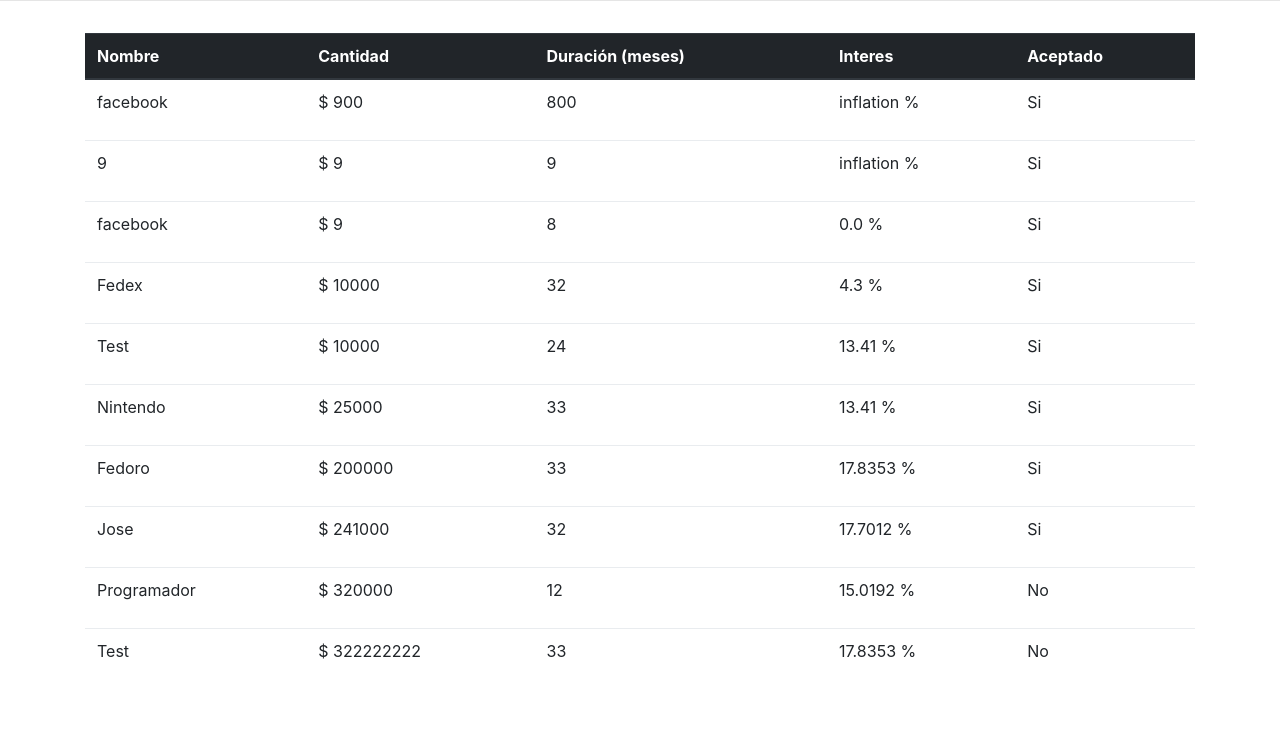
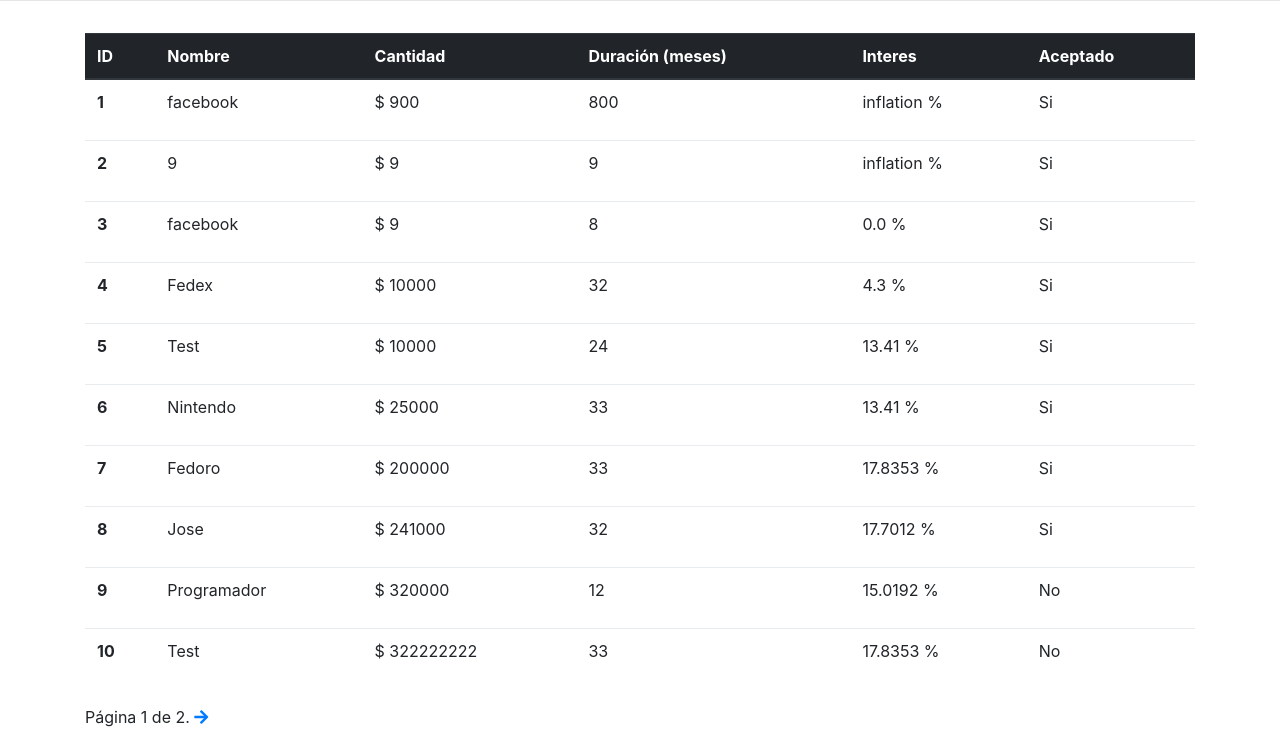
Before and after one commit to Barcena/My_Project, a Django app: page /home/api/ in a window 1280 px wide. Shown: the part 56-800 px from the top of the page. Run offline with Django 3.2, Linux system fonts and the light colour scheme; data comes from the database, SQL or seed files in the repository; both versions use the stored data as it was after the commit; some libraries are stand-ins or nearby versions.

Commit message:
Pagination a better design

```diff
--- a/home/templates/home/company_list.html
+++ b/home/templates/home/company_list.html
@@ -12,6 +12,7 @@
           <table class="table">
             <thead class="thead-dark">
               <tr>
+                <th scope="col">ID</th>
                 <th scope="col">Nombre</th>
                 <th scope="col">Cantidad</th>
                 <th scope="col">Duración (meses)</th>
@@ -22,6 +23,7 @@
             <tbody>
               {% for company in company_list %}
                 <tr>
+                  <th scope="col">{{company.id}}</th>
                   <td>{{company.facebook_name}}</td>
                   <td>$ {{company.amount}}</td>
                   <td>{{company.duration}}</td>
@@ -37,6 +39,21 @@
               {% endfor %}
             </tbody>
           </table>
+          {% if is_paginated %}
+            <div class="pagination">
+                <span class="page-links">
+                    {% if page_obj.has_previous %}
+                        <a href="/home/api/?page={{ page_obj.previous_page_number }}"><i class="fas fa-arrow-left"></i></a>
+                    {% endif %}
+                    <span class="page-current">
+                        Página {{ page_obj.number }} de {{ page_obj.paginator.num_pages }}.
+                    </span>
+                    {% if page_obj.has_next %}
+                        <a href="/home/api/?page={{ page_obj.next_page_number }}"><i class="fas fa-arrow-right"></i></a>
+                    {% endif %}
+                </span>
+            </div>
+        {% endif %}
         {% else %}
           <p>There are no books in the library.</p>
         {% endif %}
--- a/home/utils.py
+++ b/home/utils.py
@@ -5,6 +5,6 @@ def predict_model(instance, new_result=None):
 	loaded_model = joblib.load('static/sav/model.sav')
 	result = loaded_model.predict([[instance.amount, instance.inflation]])
 	if result and instance.inflation > 15:
-		if random() > 0.3:
+		if random() > 0.4:
 			result = 0
 	return result
--- a/home/views.py
+++ b/home/views.py
@@ -24,6 +24,7 @@ def register(request):
 class CompanyListView(ListView):
     model = Company
     paginate_by = 10  # if pagination is desired
+    context_object_name = "company_list"
 
     def get_context_data(self, **kwargs):
         context = super().get_context_data(**kwargs)
```
Also changed, not shown: home/templates/home/home.html (+22 -6 lines), db.sqlite3.
